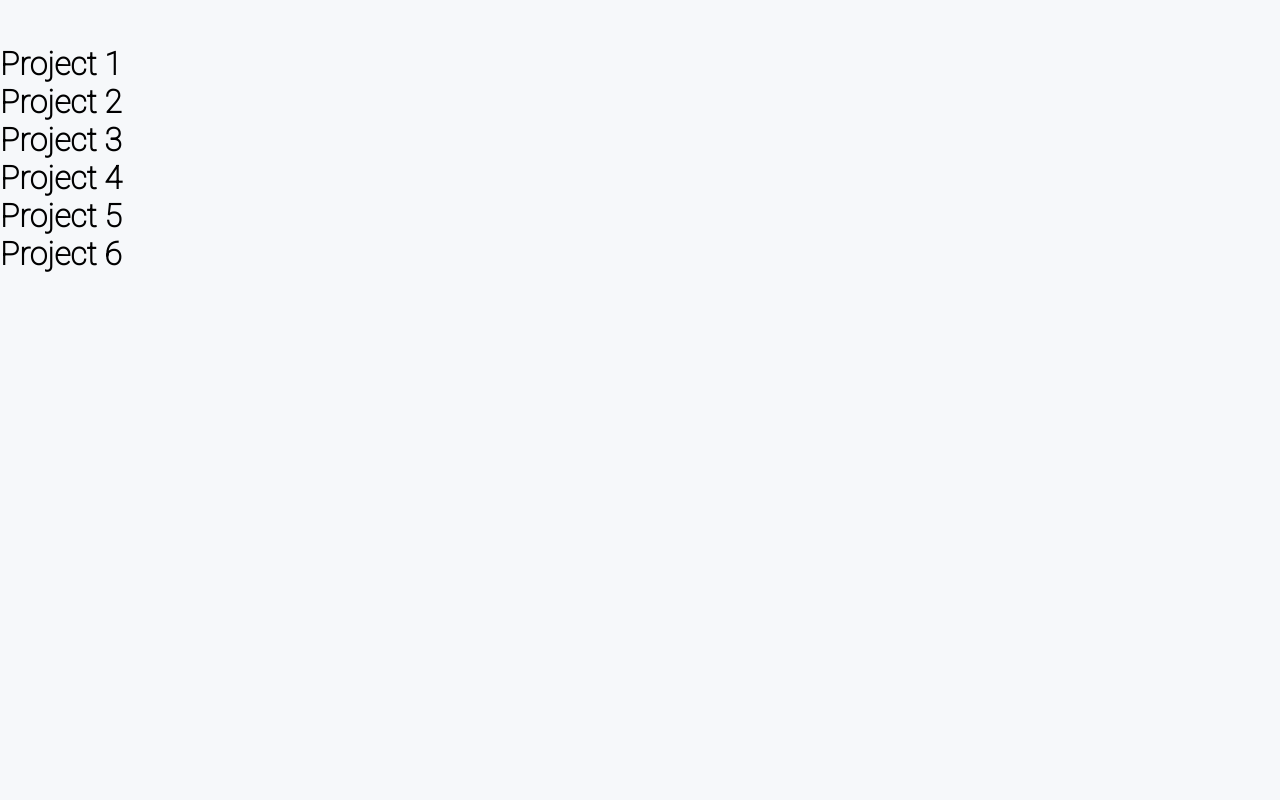
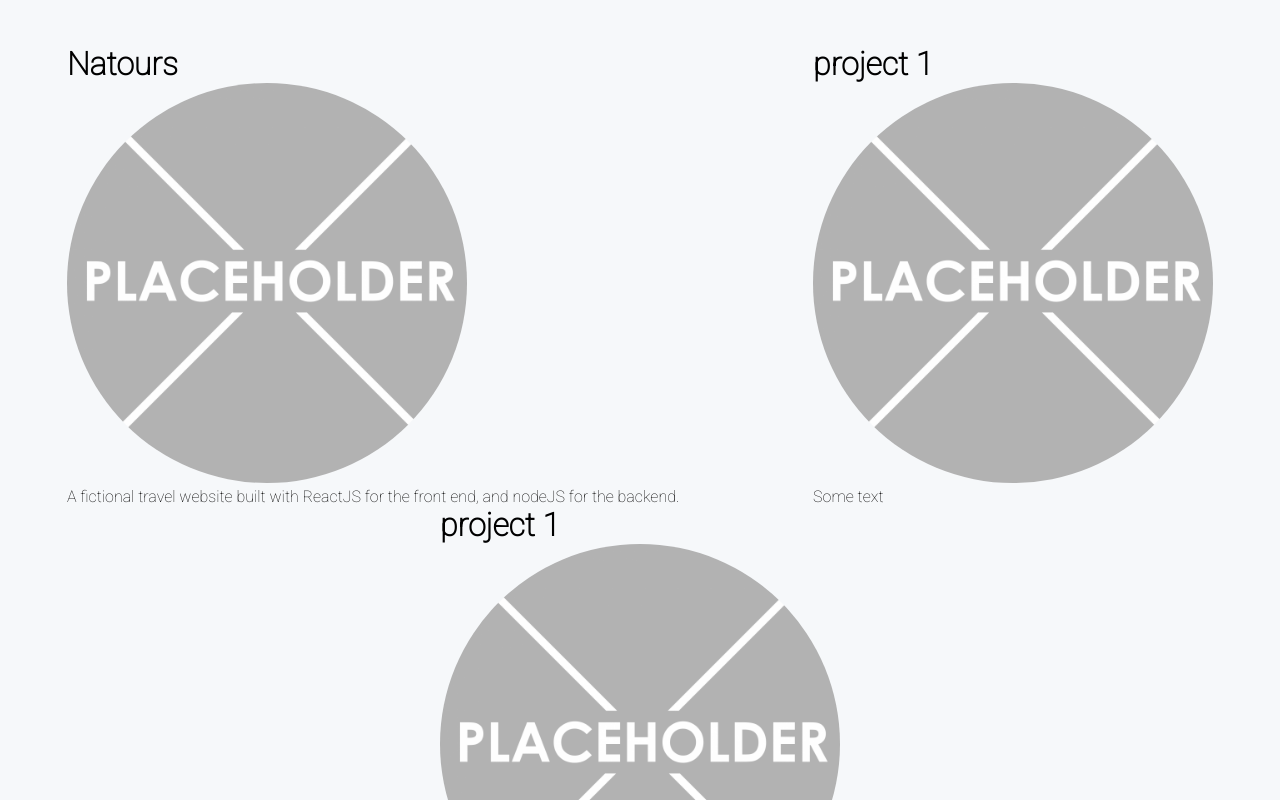
Before and after one commit to skassanjee/portfolio, a React (Create React App) app: page / in a window 1280 px wide. Shown: the part 660-1460 px from the top of the page. Before the commit the page ends 933 px from the top, so only its background shows below. Built offline with nearby package versions, Linux system fonts and the light colour scheme.

Commit message:
experimenting with material ui grid

```diff
--- a/src/Components/Projects/Projects.component.js
+++ b/src/Components/Projects/Projects.component.js
@@ -1,9 +1,12 @@
 import React from 'react'
-
+import img from '../../Assets/placeholder.png'
 const Projects = (props) =>{
     return(
+
         <div>
-            <h1>{props.title} </h1>
+            <h1> {props.title}</h1>
+            <img src={img} />
+            <p> {props. description}</p>
         </div>
     )
 }
--- /dev/null
+++ b/src/Components/ProjectsSection/ProjectSection.styles.css
@@ -0,0 +1,3 @@
+.mainContainer{
+    margin-bottom: 200px;
+}
--- a/src/Components/ProjectsSection/ProjectsSection.component.js
+++ b/src/Components/ProjectsSection/ProjectsSection.component.js
@@ -1,17 +1,64 @@
-import React from 'react'
+import React, { Component } from 'react'
 import Projects from '../../Components/Projects/Projects.component'
+import Data from '../../Data/projects.data'
+import './ProjectsSection.component.js'
+import { Grid } from '@material-ui/core';
 
-const ProjectsSection = () => {
-    return(
-        <div>
-            <Projects title="Project 1" />
-            <Projects title="Project 2"/>
-            <Projects title="Project 3"/>
-            <Projects title="Project 4"/>
-            <Projects title="Project 5" />
-            <Projects title="Project 6"/>
-        </div>
-    )
+class ProjectsSection extends Component {
+    constructor(props){
+        super(props)
+        this.state = {
+            Data
+        }
+    }
+
+
+
+    render(){
+        return <div className="mainContainer">
+                <Grid item xs={12} sm container justify="space-around"
+  alignItems="center">
+                    <div>
+                         <Projects
+                              title={"Natours"}
+                              description={"A fictional travel website built with ReactJS for the front end, and nodeJS for the backend."} />
+                    </div>
+
+                    <div>
+                         <Projects
+                              title={"project 1"}
+                              description={"Some text"} />
+                    </div>
+
+                      <div>
+                         <Projects
+                              title={"project 1"}
+                              description={"Some text"} />
+                    </div>
+                </Grid>
+
+                <Grid item xs={12} sm container justify="space-around"
+  alignItems="center">
+                    <div>
+                         <Projects
+                              title={"project 1"}
+                              description={"Some text"} />
+                    </div>
+
+                    <div>
+                         <Projects
+                              title={"project 1"}
+                              description={"Some text"} />
+                    </div>
+
+                      <div>
+                         <Projects
+                              title={"project 1"}
+                              description={"Some text"} />
+                    </div>
+                </Grid>
+                 </div>
+    }
 }
 
 export default ProjectsSection
--- /dev/null
+++ b/src/Data/projects.data.js
@@ -0,0 +1,40 @@
+const data  = [
+    {
+        name: 'Project 1',
+        url: 'http://www.google.com',
+        img: 'https://www.nomadfoods.com/wp-content/uploads/2018/08/placeholder-1-e1533569576673-960x960.png',
+        description: 'A project created with ReactJS, and NodeJS A project created with ReactJS, and NodeJS A project created with ReactJS, and NodeJS'
+    },
+    {
+        name: 'Project 2',
+        url: 'http://www.google.com',
+        img: 'https://www.nomadfoods.com/wp-content/uploads/2018/08/placeholder-1-e1533569576673-960x960.png',
+        description: 'A project created with ReactJS, and NodeJS A project created with ReactJS, and NodeJS A project created with ReactJS, and NodeJS'
+    },
+    {
+        name: 'Project 3',
+        url: 'http://www.google.com',
+        img: 'https://www.nomadfoods.com/wp-content/uploads/2018/08/placeholder-1-e1533569576673-960x960.png',
+        description: 'A project created with ReactJS, and NodeJS A project created with ReactJS, and NodeJS A project created with ReactJS, and NodeJS'
+    },
+    {
+        name: 'Project 4',
+        url: 'http://www.google.com',
+        img: 'https://www.nomadfoods.com/wp-content/uploads/2018/08/placeholder-1-e1533569576673-960x960.png',
+        description: 'A project created with ReactJS, and NodeJS A project created with ReactJS, and NodeJS A project created with ReactJS, and NodeJS'
+    },
+    {
+        name: 'Project 5',
+        url: 'http://www.google.com',
+        img: 'https://www.nomadfoods.com/wp-content/uploads/2018/08/placeholder-1-e1533569576673-960x960.png',
+        description: 'A project created with ReactJS, and NodeJS A project created with ReactJS, and NodeJS A project created with ReactJS, and NodeJS'
+    },
+    {
+        name:  'Project 6',
+        url: 'http://www.google.com',
+        img: 'https://www.nomadfoods.com/wp-content/uploads/2018/08/placeholder-1-e1533569576673-960x960.png',
+        description: 'A project created with ReactJS, and NodeJS A project created with ReactJS, and NodeJS A project created with ReactJS, and NodeJS'
+    },
+]
+
+export default data
```
Also changed, not shown: src/Assets/projects.json (deleted).
